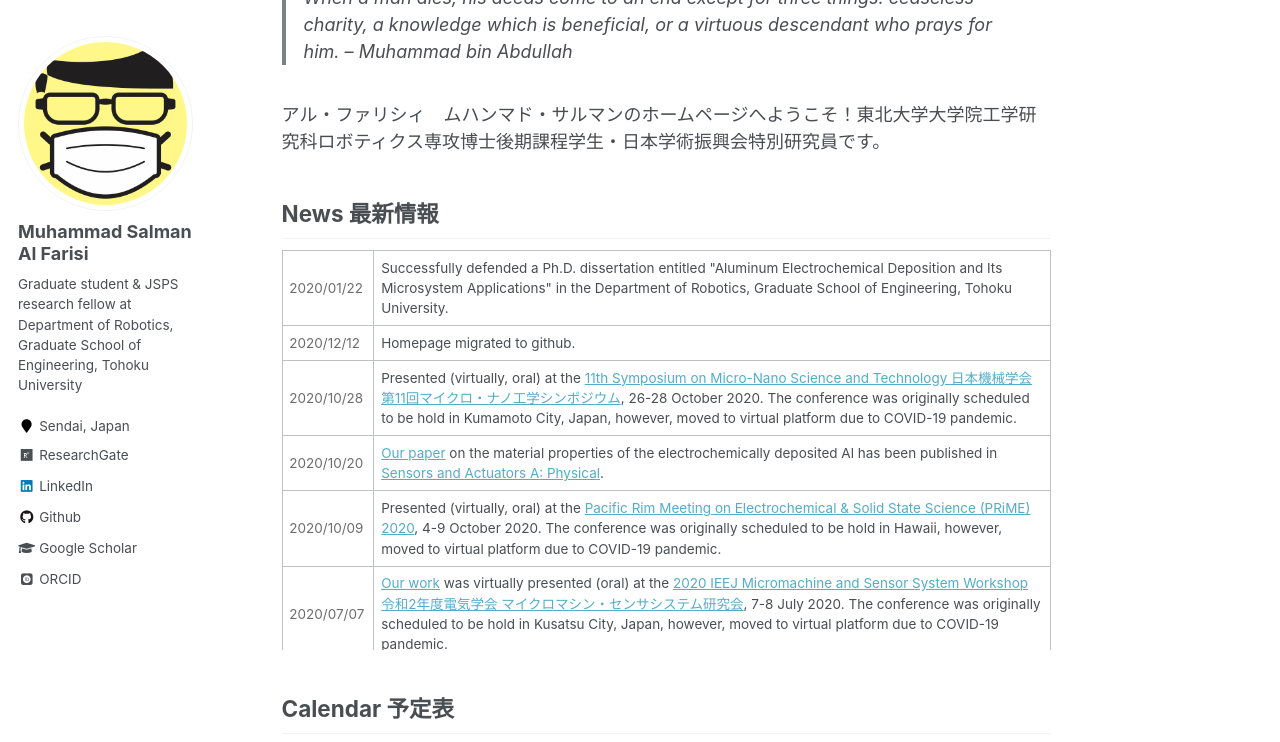
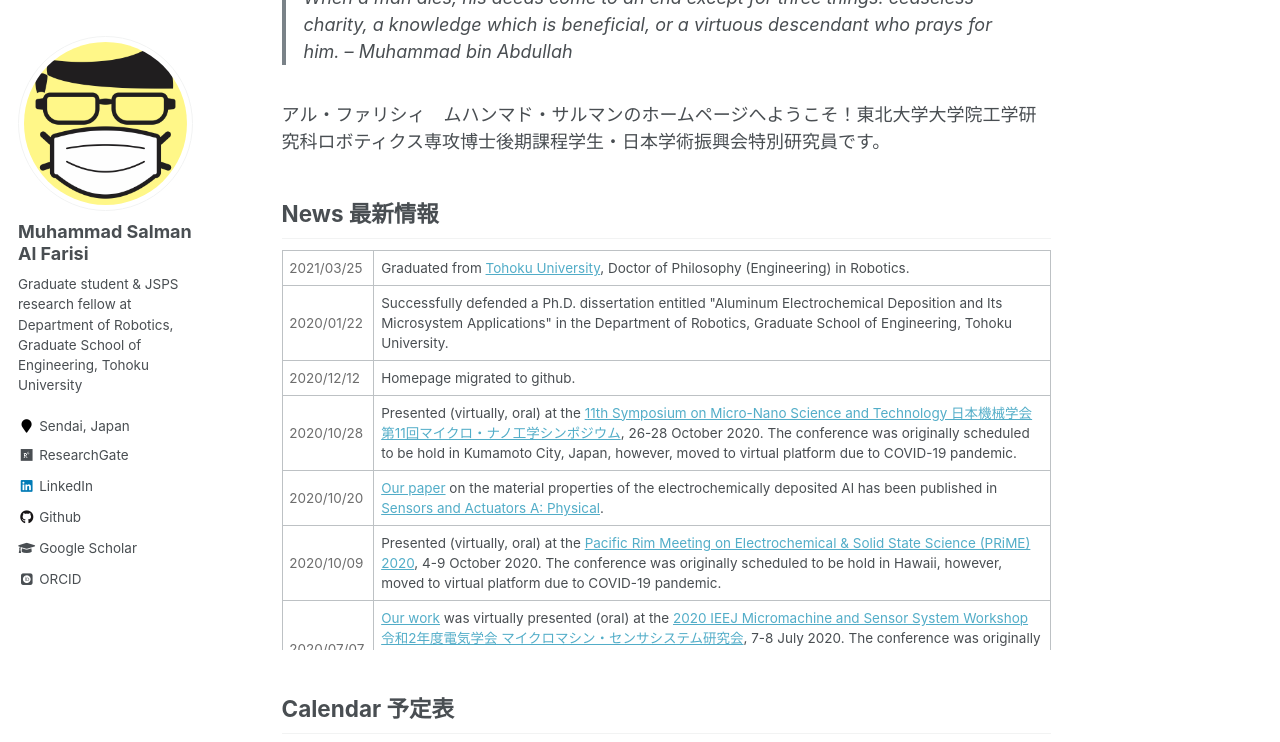
Before and after one commit to msalfarisi/msalfarisi.github.io, a Jekyll site: the page built from _pages/home.md, in a window 1280 px wide and 900 px high, scrolled down 389 px, cut to the strip 0-742 px from the top of the window. Built offline with Jekyll 4.4.1, drawn with Linux system fonts in a browser that asks for light colours; some web fonts are replaced.

Commit message:
Update home.md

```diff
--- a/_pages/home.md
+++ b/_pages/home.md
@@ -22,6 +22,10 @@ Welcome to the homepage of Muhammad Salman Al Farisi, a graduate student & JSPS
 
 <div style="overflow-y: scroll; height:400px;">
  <table style="width:100%">
+  <tr>
+    <td style="color:#6d6d6d;">2021/03/25</td>
+    <td>Graduated from <a href="https://www.tohoku.ac.jp/">Tohoku University</a>, Doctor of Philosophy (Engineering) in Robotics.</td>
+  </tr>
   <tr>
     <td style="color:#6d6d6d;">2020/01/22</td>
     <td>Successfully defended a Ph.D. dissertation entitled "Aluminum Electrochemical Deposition and Its Microsystem Applications" in the Department of Robotics, Graduate School of Engineering, Tohoku University.</td>
```
